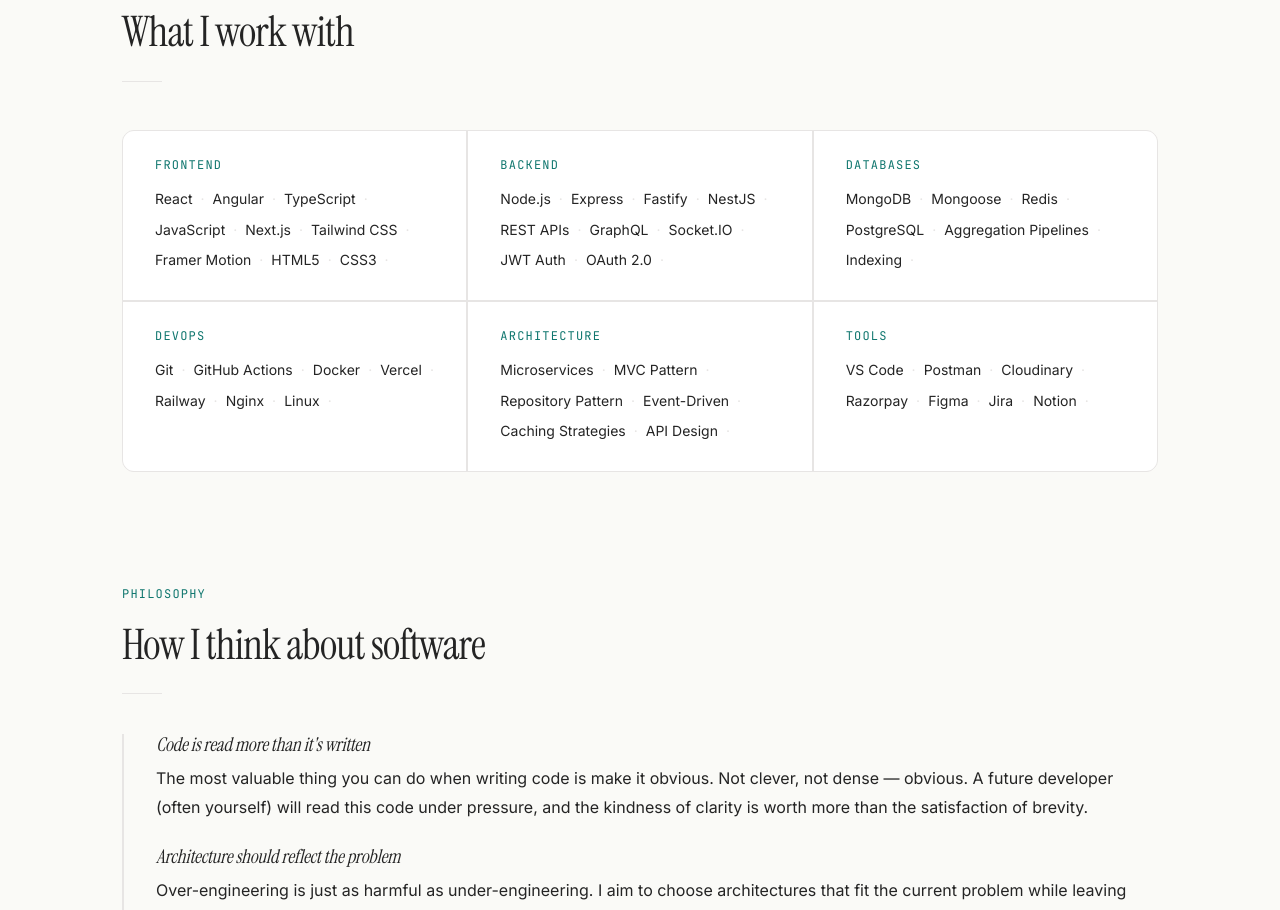
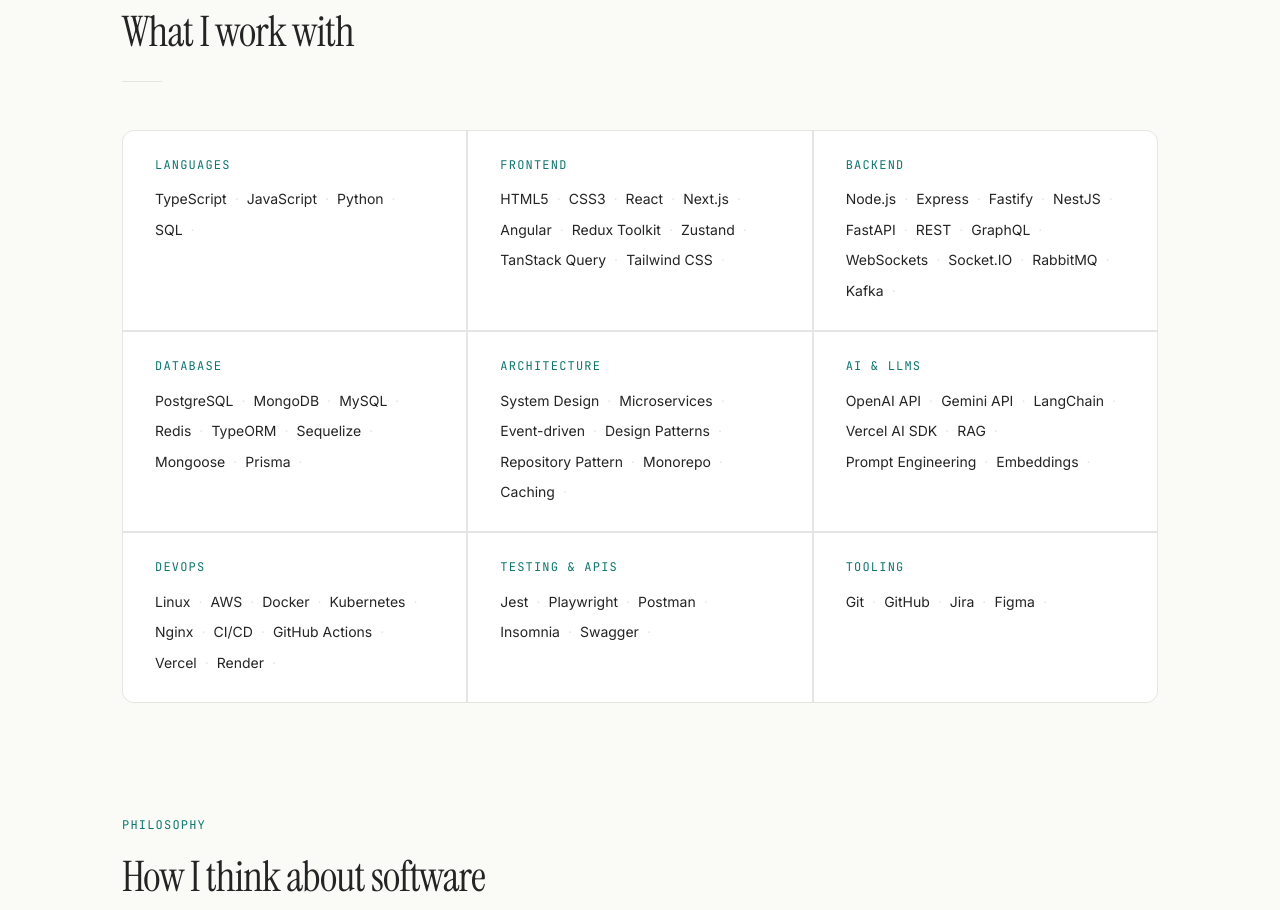
Before and after one commit to Anushidh/my-portfolio, a Next.js app: page / in a window 1280 px wide. Shown: the part 6840-7750 px from the top of the page. Built offline with nearby package versions, Linux system fonts and the light colour scheme.

Commit message:
Update skills data: new categories, add FastAPI, Sequelize, Kafka

```diff
--- a/components/Skills.tsx
+++ b/components/Skills.tsx
@@ -3,17 +3,26 @@
 
 const skillCategories = [
   {
+    category: "Languages",
+    skills: [
+      "TypeScript",
+      "JavaScript",
+      "Python",
+      "SQL",
+    ],
+  },
+  {
     category: "Frontend",
     skills: [
-      "React",
-      "Angular",
-      "TypeScript",
-      "JavaScript",
-      "Next.js",
-      "Tailwind CSS",
-      "Framer Motion",
       "HTML5",
       "CSS3",
+      "React",
+      "Next.js",
+      "Angular",
+      "Redux Toolkit",
+      "Zustand",
+      "TanStack Query",
+      "Tailwind CSS",
     ],
   },
   {
@@ -23,57 +32,83 @@
       "Express",
       "Fastify",
       "NestJS",
-      "REST APIs",
+      "FastAPI",
+      "REST",
       "GraphQL",
+      "WebSockets",
       "Socket.IO",
-      "JWT Auth",
-      "OAuth 2.0",
+      "RabbitMQ",
+      "Kafka",
     ],
   },
   {
-    category: "Databases",
+    category: "Database",
     skills: [
+      "PostgreSQL",
       "MongoDB",
+      "MySQL",
+      "Redis",
+      "TypeORM",
+      "Sequelize",
       "Mongoose",
-      "Redis",
-      "PostgreSQL",
-      "Aggregation Pipelines",
-      "Indexing",
+      "Prisma",
+    ],
+  },
+  {
+    category: "Architecture",
+    skills: [
+      "System Design",
+      "Microservices",
+      "Event-driven",
+      "Design Patterns",
+      "Repository Pattern",
+      "Monorepo",
+      "Caching",
+    ],
+  },
+  {
+    category: "AI & LLMs",
+    skills: [
+      "OpenAI API",
+      "Gemini API",
+      "LangChain",
+      "Vercel AI SDK",
+      "RAG",
+      "Prompt Engineering",
+      "Embeddings",
     ],
   },
   {
     category: "DevOps",
     skills: [
-      "Git",
+      "Linux",
+      "AWS",
+      "Docker",
+      "Kubernetes",
+      "Nginx",
+      "CI/CD",
       "GitHub Actions",
-      "Docker",
       "Vercel",
-      "Railway",
-      "Nginx",
-      "Linux",
+      "Render",
     ],
   },
   {
-    category: "Architecture",
+    category: "Testing & APIs",
     skills: [
-      "Microservices",
-      "MVC Pattern",
-      "Repository Pattern",
-      "Event-Driven",
-      "Caching Strategies",
-      "API Design",
+      "Jest",
+      "Playwright",
+      "Postman",
+      "Insomnia",
+      "Swagger",
     ],
   },
   {
-    category: "Tools",
+    category: "Tooling",
     skills: [
-      "VS Code",
-      "Postman",
-      "Cloudinary",
-      "Razorpay",
+      "Git",
+      "GitHub",
+      "Jira",
       "Figma",
-      "Jira",
-      "Notion",
     ],
   },
 ];
```
